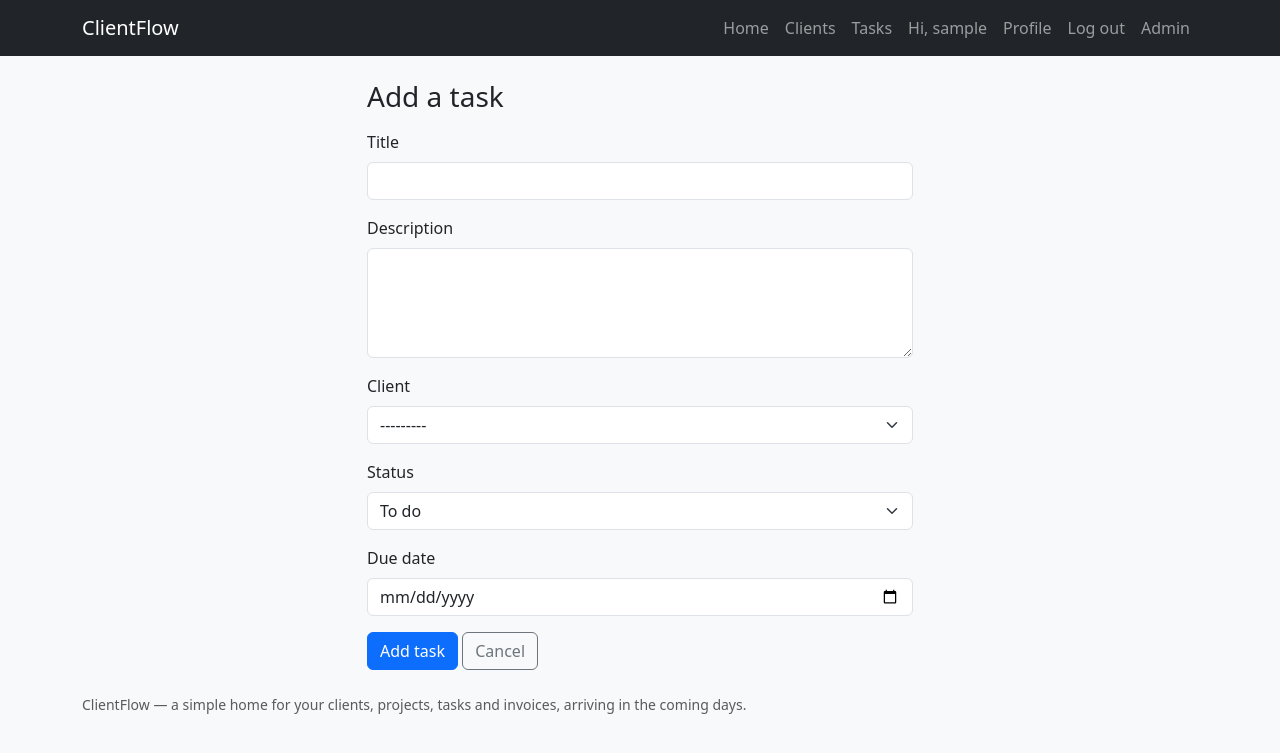
After one commit to AwaisSabit/clientflow-django, a Django app: page /tasks/add/ in a window 1280 px wide. The commit adds this page. Shown: the top 753 px of the page. Run offline with Django 5.2, Linux system fonts and the light colour scheme; the visitor is signed in with stand-in values (Sample User, id 1); data that the repository does not hold is empty.

Commit message:
Add task records with create, list, edit and delete to ClientFlow

```diff
--- /dev/null
+++ b/apps/tasks/forms.py
@@ -0,0 +1,35 @@
+"""Form for creating and editing a task.
+
+The client dropdown only ever offers the signed-in user's own
+clients — a task can never be attached to someone else's client.
+"""
+from django import forms
+
+from apps.clients.models import Client
+
+from .models import Task
+
+
+class TaskForm(forms.ModelForm):
+    """Create or update a task: title, description, client, status and
+    due date."""
+
+    class Meta:
+        model = Task
+        fields = ("title", "description", "client", "status", "due_date")
+        widgets = {
+            "description": forms.Textarea(attrs={"rows": 4}),
+            "due_date": forms.DateInput(attrs={"type": "date"}),
+        }
+
+    def __init__(self, *args, user=None, **kwargs):
+        super().__init__(*args, **kwargs)
+        if user is not None:
+            self.fields["client"].queryset = Client.objects.filter(
+                owner=user
+            ).order_by("name")
+        for field in self.fields.values():
+            if isinstance(field.widget, forms.Select):
+                field.widget.attrs.setdefault("class", "form-select")
+            else:
+                field.widget.attrs.setdefault("class", "form-control")
--- /dev/null
+++ b/apps/tasks/models.py
@@ -0,0 +1,45 @@
+"""Task model for ClientFlow.
+
+Each task belongs to one user (the owner) and is linked to one of that
+user's clients. A user can only see, edit or delete their own tasks —
+the views enforce that, so one user's tasks never leak into another
+user's list.
+"""
+from django.conf import settings
+from django.db import models
+
+
+class Task(models.Model):
+    """A piece of work to do for a client."""
+
+    class Status(models.TextChoices):
+        TODO = "to_do", "To do"
+        IN_PROGRESS = "in_progress", "In progress"
+        DONE = "done", "Done"
+
+    owner = models.ForeignKey(
+        settings.AUTH_USER_MODEL,
+        on_delete=models.CASCADE,
+        related_name="tasks",
+    )
+    client = models.ForeignKey(
+        "clients.Client",
+        on_delete=models.CASCADE,
+        related_name="tasks",
+    )
+    title = models.CharField(max_length=200)
+    description = models.TextField(blank=True)
+    status = models.CharField(
+        max_length=20,
+        choices=Status.choices,
+        default=Status.TODO,
+    )
+    due_date = models.DateField(null=True, blank=True)
+    created = models.DateTimeField(auto_now_add=True)
+    updated = models.DateTimeField(auto_now=True)
+
+    class Meta:
+        ordering = ["-created"]
+
+    def __str__(self):
+        return self.title
--- /dev/null
+++ b/apps/tasks/urls.py
@@ -0,0 +1,14 @@
+"""URLs for the tasks app: list, create, detail, edit, delete."""
+from django.urls import path
+
+from . import views
+
+app_name = "tasks"
+
+urlpatterns = [
+    path("", views.task_list, name="list"),
+    path("add/", views.task_create, name="create"),
+    path("<int:pk>/", views.task_detail, name="detail"),
+    path("<int:pk>/edit/", views.task_update, name="update"),
+    path("<int:pk>/delete/", views.task_delete, name="delete"),
+]
--- /dev/null
+++ b/apps/tasks/views.py
@@ -0,0 +1,81 @@
+"""Task list, detail, create, update and delete views.
+
+Every view needs a signed-in user. Every query is scoped to
+owner=request.user, so a task that belongs to someone else simply
+does not exist for this user — opening, editing or deleting it answers
+with a 404, never a permission page and never the other user's data.
+The client dropdown only offers the signed-in user's own clients, so
+a task can never be attached to a client that belongs to someone else.
+"""
+from django.contrib import messages
+from django.contrib.auth.decorators import login_required
+from django.db.models import F
+from django.shortcuts import get_object_or_404, redirect, render
+
+from .forms import TaskForm
+from .models import Task
+
+
+def _get_task(request, pk):
+    """Fetch one of the signed-in user's tasks, or 404."""
+    return get_object_or_404(Task, pk=pk, owner=request.user)
+
+
+@login_required
+def task_list(request):
+    """List the signed-in user's tasks, soonest due date first.
+
+    Tasks without a due date come last, then newest first.
+    """
+    tasks = (
+        Task.objects.filter(owner=request.user)
+        .select_related("client")
+        .order_by(F("due_date").asc(nulls_last=True), "-created")
+    )
+    return render(request, "tasks/list.html", {"tasks": tasks})
+
+
+@login_required
+def task_detail(request, pk):
+    task = _get_task(request, pk)
+    return render(request, "tasks/detail.html", {"task": task})
+
+
+@login_required
+def task_create(request):
+    if request.method == "POST":
+        form = TaskForm(request.POST, user=request.user)
+        if form.is_valid():
+            task = form.save(commit=False)
+            task.owner = request.user
+            task.save()
+            messages.success(request, f"Task {task.title} added.")
+            return redirect("tasks:detail", pk=task.pk)
+    else:
+        form = TaskForm(user=request.user)
+    return render(request, "tasks/form.html", {"form": form})
+
+
+@login_required
+def task_update(request, pk):
+    task = _get_task(request, pk)
+    if request.method == "POST":
+        form = TaskForm(request.POST, instance=task, user=request.user)
+        if form.is_valid():
+            form.save()
+            messages.success(request, f"Task {task.title} updated.")
+            return redirect("tasks:detail", pk=task.pk)
+    else:
+        form = TaskForm(instance=task, user=request.user)
+    return render(request, "tasks/form.html", {"form": form, "task": task})
+
+
+@login_required
+def task_delete(request, pk):
+    task = _get_task(request, pk)
+    if request.method == "POST":
+        title = task.title
+        task.delete()
+        messages.success(request, f"Task {title} deleted.")
+        return redirect("tasks:list")
+    return render(request, "tasks/confirm_delete.html", {"task": task})
--- a/config/urls.py
+++ b/config/urls.py
@@ -10,4 +10,5 @@ urlpatterns = [
     path("health/", health, name="health"),
     path("accounts/", include("apps.accounts.urls")),
     path("clients/", include("apps.clients.urls")),
+    path("tasks/", include("apps.tasks.urls")),
 ]
--- a/templates/base.html
+++ b/templates/base.html
@@ -20,6 +20,7 @@
             <li class="nav-item"><a class="nav-link" href="{% url 'home' %}">Home</a></li>
             {% if user.is_authenticated %}
               <li class="nav-item"><a class="nav-link" href="{% url 'clients:list' %}">Clients</a></li>
+              <li class="nav-item"><a class="nav-link" href="{% url 'tasks:list' %}">Tasks</a></li>
               <li class="nav-item"><span class="nav-link">Hi, {{ user.display_name|default:user.username }}</span></li>
               <li class="nav-item"><a class="nav-link" href="{% url 'accounts:profile' %}">Profile</a></li>
               <li class="nav-item"><a class="nav-link" href="{% url 'accounts:logout' %}">Log out</a></li>
--- /dev/null
+++ b/templates/tasks/form.html
@@ -0,0 +1,24 @@
+{% extends "base.html" %}
+{% block title %}{% if task %}Edit {{ task.title }}{% else %}Add a task{% endif %} — ClientFlow{% endblock %}
+{% block content %}
+<div class="row justify-content-center">
+  <div class="col-md-6">
+    <h1 class="h3 mb-3">{% if task %}Edit {{ task.title }}{% else %}Add a task{% endif %}</h1>
+    <form method="post" novalidate>
+      {% csrf_token %}
+      {% if form.non_field_errors %}
+        <div class="alert alert-danger">{{ form.non_field_errors }}</div>
+      {% endif %}
+      {% for field in form %}
+        <div class="mb-3">
+          <label class="form-label" for="{{ field.id_for_label }}">{{ field.label }}</label>
+          {{ field }}
+          {% if field.errors %}<div class="text-danger small">{{ field.errors }}</div>{% endif %}
+        </div>
+      {% endfor %}
+      <button type="submit" class="btn btn-primary">{% if task %}Save changes{% else %}Add task{% endif %}</button>
+      <a class="btn btn-outline-secondary" href="{% if task %}{% url 'tasks:detail' task.pk %}{% else %}{% url 'tasks:list' %}{% endif %}">Cancel</a>
+    </form>
+  </div>
+</div>
+{% endblock %}
```
Also changed, not shown: PROGRESS.md (+66 -1 lines), apps/tasks/admin.py (added, +12 -0 lines), templates/tasks/confirm_delete.html (added, +15 -0 lines), templates/tasks/detail.html (added, +25 -0 lines), templates/tasks/list.html (added, +24 -0 lines), tests/test_tasks.py (added, +291 -0 lines), README.md, apps/tasks/migrations/0001_initial.py (added).
